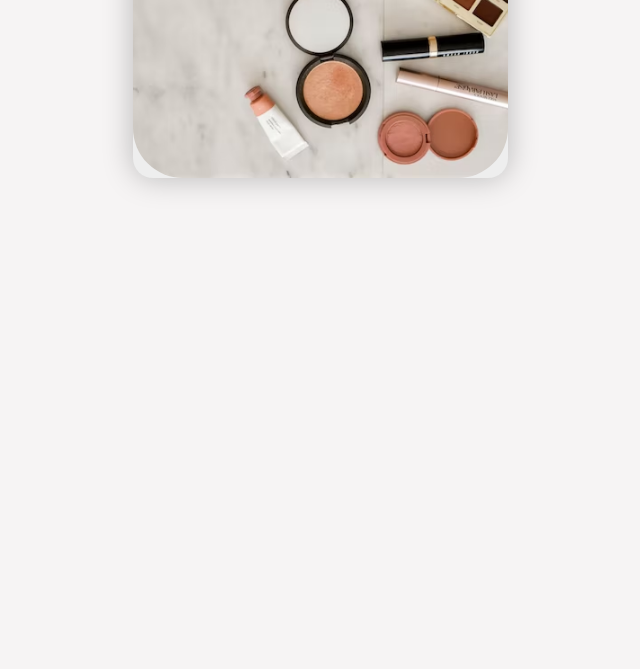
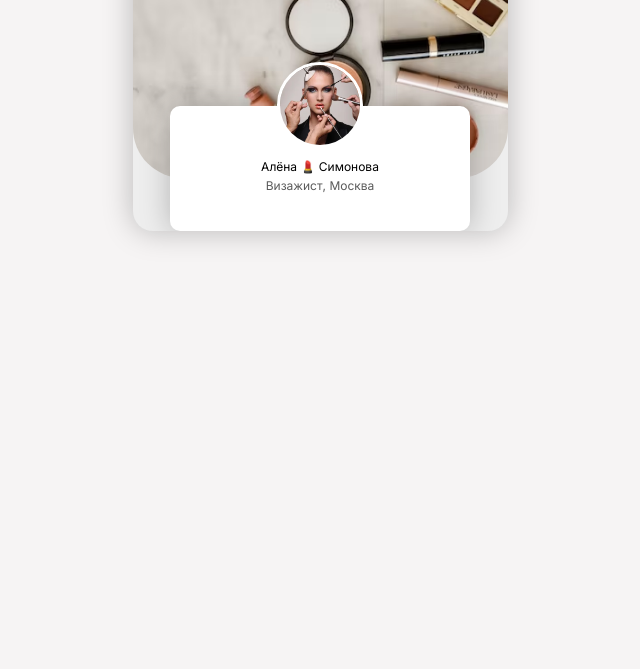
Before and after one commit to evdokimov-dens/Taplink, a plain HTML site: page index.html in a window 1280 px wide. Shown: the part 131-800 px from the top of the page, without its empty margins (320-960 px from the left). Drawn offline with Linux system fonts and the light colour scheme.

Commit message:
add:user bio

```diff
--- a/css/style.css
+++ b/css/style.css
@@ -7,11 +7,16 @@ body {
   font-family: 'Inter', sans-serif;
 }
 .page-wrapper {
+  overflow: hidden;
   max-width: 375px;
   margin: auto;
   background: #EEEEEE;
   box-shadow: 0px 0px 30px rgba(0, 0, 0, 0.25);
   border-radius: 20px;
+}
+.container{
+  max-width: 300px;
+  margin: auto;
 }
 header {
   color: #fff;
@@ -32,3 +37,31 @@ header {
   line-height: 17px;
   text-align: center;
 }
+.user{
+  margin-top: -72px;
+  text-align: center;
+  background: #FFFFFF;
+  box-shadow: 0px 0px 30px rgba(0, 0, 0, 0.25);
+  border-radius: 10px;
+  padding-bottom: 26px;
+}
+.user-avatar{
+  margin-top: -44px;
+  border-radius: 50%;
+  object-fit: cover;
+  border: 3px solid #FFFFFF;
+}
+.user-name{
+  margin-top: 8px;
+  margin-bottom: 4px;
+  font-weight: 400;
+  font-size: 12px;
+  line-height: 15px;
+}
+.user-description{
+  font-weight: 400;
+  font-size: 12px;
+  line-height: 15px;
+  color: #5A5A5A;
+  margin-top: 4px;
+}
--- a/index.html
+++ b/index.html
@@ -17,6 +17,21 @@
       <span class="description">TOP Make Up</span>
       <p class="description-text">Визажист по призванию</p>
     </header>
+    <div class="container">
+      <div class="user">
+        <img
+        width="86"
+        height="86"
+        src="img/avatar.png"
+        alt="Алена Симонова"
+        class="user-avatar">
+      <h1 class="user-name">Алёна 💄 Симонова</h1>
+      <p class="user-description">Визажист, Москва</
+      p>
+    </div>
+    <!-- /.user -->
+  </div>
+    <!-- /.container -->
   </div>
   <!-- /.page-wrapper -->
 
```
Also changed, not shown: img/avatar.png (added).
